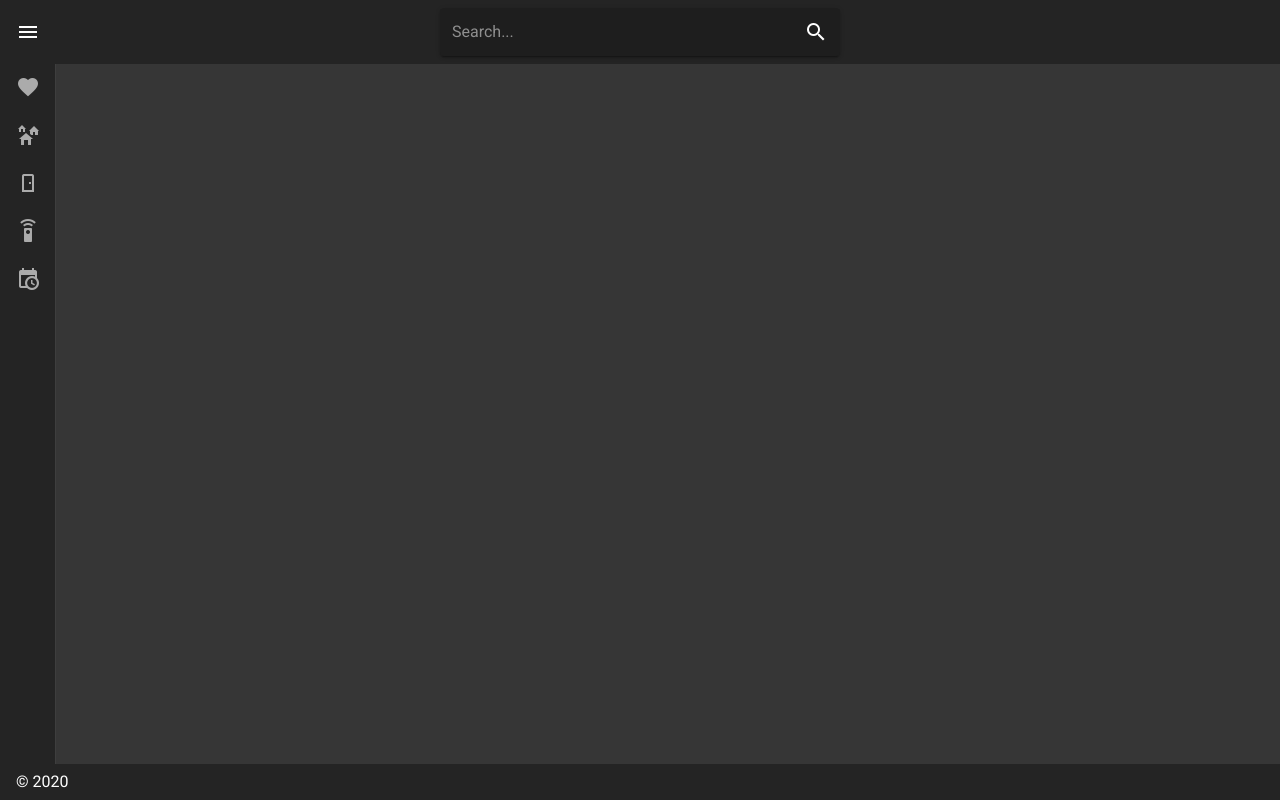
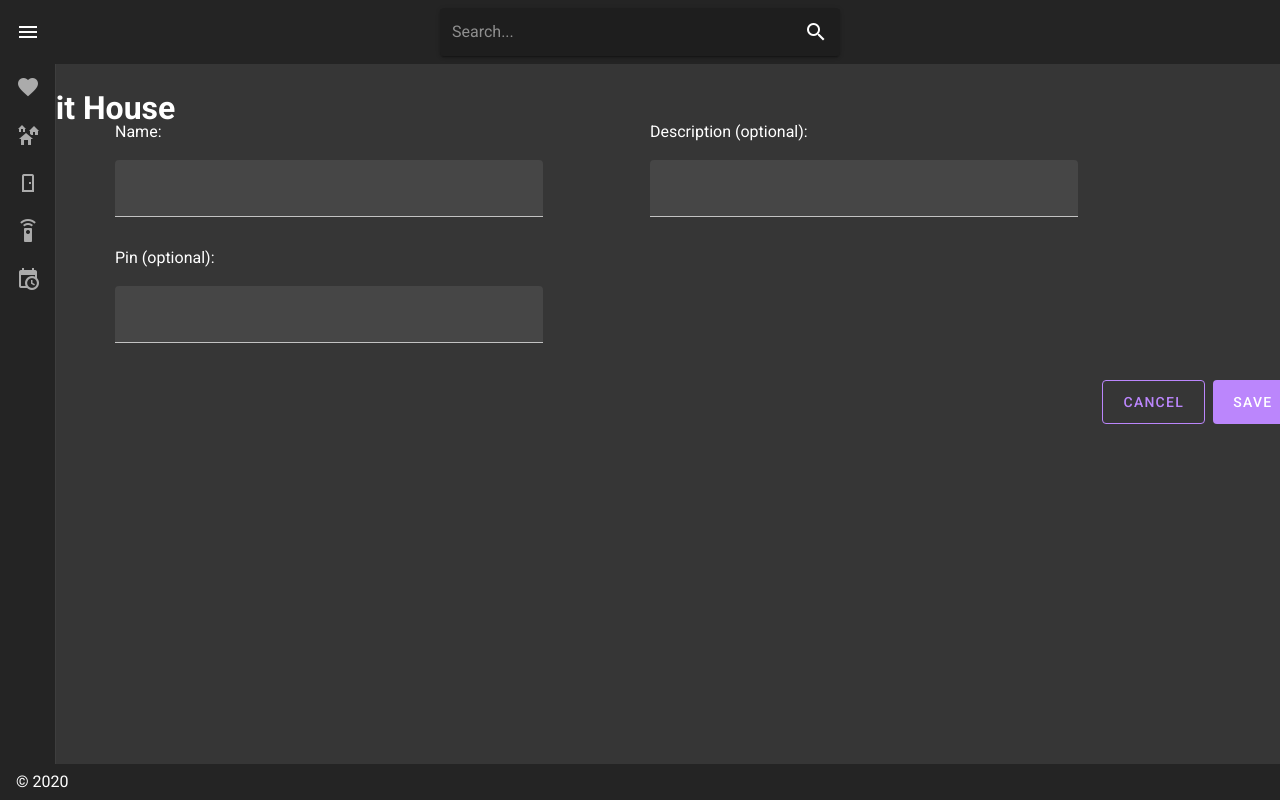
Before and after one commit to AndyBilevich/HCI_Web, a Vue app in the folder intellifox/: page /edit_home in a window 1280 px wide. Built offline with nearby package versions, Linux system fonts and the light colour scheme.

Commit message:
Home cards delete & edit

```diff
--- a/intellifox/src/components/HomeCard.vue
+++ b/intellifox/src/components/HomeCard.vue
@@ -1,27 +1,131 @@
 <template>
   <v-card v-if="selected" class="cards background_fill--text">
-    <v-card-title class="headline background_fill--text">{{name}}</v-card-title>
+
+    <v-card-title>
+      <span class="headline background_fill--text">{{name}}</span>
+      <v-spacer/>
+      <v-menu close-on-click close-on-content-click class="menu">
+                <template v-slot:activator="{ on }">
+                  <v-btn v-on="on" text icon>
+                    <v-icon large color="background" dark>mdi-dots-vertical</v-icon>
+                  </v-btn>
+                </template>
+                 <v-list>
+                  <v-list-item>
+                    <router-link class="routerLink" to='/edit_home' >
+                      <v-btn text>
+                        <v-icon>mdi-pencil</v-icon>
+                        Edit
+                      </v-btn>
+                    </router-link>
+                  </v-list-item>
+                  <v-list-item>
+                    <v-btn
+                      text
+                      @click="dialog = true"
+                    >
+                      <div>
+                        <v-icon>mdi-trash-can</v-icon>
+                        Delete
+                      </div>
+                    </v-btn>
+                  </v-list-item>
+                </v-list>
+      </v-menu>
+    </v-card-title>
+
     <v-card-subtitle class="text-left background_fill--text">{{desc}}</v-card-subtitle>
     <v-card-actions>
       <v-card-subtitle class="text-left background_fill--text">Rooms: Devices:</v-card-subtitle>
     </v-card-actions>
+
   </v-card>
+
   <v-card class="background_fill" v-else>
-    <v-card-title class="headline">{{name}}</v-card-title>
+    <v-card-title>
+      <span class="headline text--text">{{name}}</span>
+      <v-spacer/>
+      <v-menu close-on-click close-on-content-click class="menu">
+                <template v-slot:activator="{ on }">
+                  <v-btn v-on="on" text icon>
+                    <v-icon large color="text" dark>mdi-dots-vertical</v-icon>
+                  </v-btn>
+                </template>
+                 <v-list>
+                  <v-list-item>
+                    <router-link class="routerLink" to='/edit_home' >
+                      <v-btn text>
+                        <v-icon>mdi-pencil</v-icon>
+                        Edit
+                      </v-btn>
+                    </router-link>
+                  </v-list-item>
+                  <v-list-item>
+                    <v-btn
+                      text
+                      @click="dialog = true"
+                    >
+                      <div>
+                        <v-icon>mdi-trash-can</v-icon>
+                        Delete
+                      </div>
+                    </v-btn>
+                  </v-list-item>
+                </v-list>
+      </v-menu>
+    </v-card-title>
     <v-card-subtitle class="text-left">{{desc}}</v-card-subtitle>
     <v-card-actions>
       <v-card-subtitle class="text-left">Rooms: Devices:</v-card-subtitle>
     </v-card-actions>
+
+    <v-dialog
+      v-model="dialog"
+      max-width="290"
+    >
+      <v-card>
+        <v-card-title class="headline">Delete</v-card-title>
+
+        <v-card-text>
+          Are you sure you want to delete this house. This action is irreversible
+        </v-card-text>
+
+        <v-card-actions>
+          <v-spacer></v-spacer>
+
+          <v-btn
+            color="green darken-1"
+            flat="flat"
+            @click="dialog = false"
+          >
+            Nope
+          </v-btn>
+
+          <v-btn
+            color="green darken-1"
+            flat="flat"
+            @click="dialog = false"
+          >
+            Yeaaaah!!
+          </v-btn>
+        </v-card-actions>
+      </v-card>
+    </v-dialog>
   </v-card>
+
 </template>
 
 <script>
 export default {
   props: {
+    id: String,
     name: String,
     desc: String,
-    selected: Boolean
-  }
+    selected: Boolean,
+  },
+  data: () => ({
+    dialog: false,
+  })
 };
 </script>
 
@@ -29,4 +133,15 @@ export default {
 .card {
   margin: 20px;
 }
+
+.routerLink {
+  text-decoration: none;
+}
+
+.menu {
+  z-index:4;
+  position:absolute;
+  right:200px;
+  top:0px;
+}
 </style>
--- a/intellifox/src/router/index.js
+++ b/intellifox/src/router/index.js
@@ -29,6 +29,8 @@ import Vacuums from "../views/devices/Vacuum.vue";
 
 import AddDevice from "../views/AddDevice.vue";
 import AddHome from "../views/AddHome.vue";
+import EditHome from "../views/EditHome.vue";
+
 
 Vue.use(VueRouter);
 
@@ -158,6 +160,11 @@ const routes = [
     name: "AddHome",
     component: AddHome,
   },
+  {
+    path: "/edit_home",
+    name: "EditHome",
+    component: EditHome,
+  },
 
 ];
 
--- a/intellifox/src/views/AddHome.vue
+++ b/intellifox/src/views/AddHome.vue
@@ -37,10 +37,12 @@
 
       <v-row justify="end" align="end">
         <v-col cols="8"></v-col>
-        <v-btn class="ma-2" outlined large color="primary">Cancel</v-btn>
-        <div class="my-2">
-            <v-btn depressed large color="primary">Save</v-btn>
-        </div>
+        <router-link class="routerLink" to="/homes">
+          <v-btn class="ma-2" outlined large color="primary">Cancel</v-btn>
+        </router-link>
+        <router-link class="routerLink" to="/homes">
+          <v-btn class="my-2" depressed large color="primary">Save</v-btn>
+        </router-link>
       </v-row>
 
   </div>
@@ -48,5 +50,7 @@
 
 
 <style scoped>
-
+   .routerLink {
+    text-decoration: none;
+  }
 </style>
--- /dev/null
+++ b/intellifox/src/views/EditHome.vue
@@ -0,0 +1,75 @@
+<template>
+  <div>
+    <h1 class="text-left">Edit House</h1>
+
+      <v-row>
+        <v-col cols="1"></v-col>
+
+        <v-col cols="4">
+            <v-row> <p text-align:left>Name:</p> </v-row>
+            <v-row>
+                <v-text-field
+                    single-line
+                    filled
+                >{{name}}</v-text-field>
+            </v-row>
+
+
+        </v-col>
+
+        <v-col cols="1"></v-col>
+
+        <v-col cols="4">
+            <v-row> <p text-align:left>Description (optional):</p> </v-row>
+            <v-row>
+                <v-text-field
+                    single-line
+                    filled
+                >{{name}}</v-text-field>
+            </v-row>
+        </v-col>
+      </v-row>
+
+
+      <v-row>
+        <v-col cols="1"></v-col>
+        <v-col cols="4">
+            <v-row> <p text-align:left>Pin (optional):</p> </v-row>
+            <v-row>
+                <v-text-field
+                    single-line
+                    filled
+                >{{desc}}</v-text-field>
+            </v-row>
+        </v-col>
+      </v-row>
+
+
+
+      <v-row justify="end" align="end">
+        <v-col cols="8"></v-col>
+        <router-link class="routerLink" to="/homes">
+          <v-btn class="ma-2" outlined large color="primary">Cancel</v-btn>
+        </router-link>
+        <router-link class="routerLink" to="/homes">
+          <v-btn class="my-2" depressed large color="primary">Save</v-btn>
+        </router-link>
+      </v-row>
+
+  </div>
+</template>
+
+
+<style scoped>
+   .routerLink {
+    text-decoration: none;
+  }
+</style>
+
+<script>
+export default {
+  props: {
+    id: String
+  }
+};
+</script>
--- a/intellifox/src/views/Homes.vue
+++ b/intellifox/src/views/Homes.vue
@@ -1,3 +1,4 @@
+
 <template>
   <div class="homes">
     <h1 class="title text-left">Homes</h1>
@@ -9,9 +10,8 @@
       </v-row>
     </v-container>
 
-
     <router-link class="routerLink" to="/add_home">
-      <v-btn color="purple" fab dark big bottom right>
+      <v-btn color="purple" fab big bottom right>
         <v-icon>mdi-plus</v-icon>
       </v-btn>
     </router-link>
@@ -45,8 +45,7 @@ export default {
         name: "Home"
       }
     ]
-    }),
-
+  })
 };
 </script>
 
--- a/intellifox/src/views/Rooms.vue
+++ b/intellifox/src/views/Rooms.vue
@@ -6,7 +6,7 @@
       </v-col>
     </v-row>
 
-    <v-btn color="purple" absolute fab dark big right>
+    <v-btn color="purple" absolute fab big right>
       <v-icon>mdi-plus</v-icon>
     </v-btn>
   </div>
```
